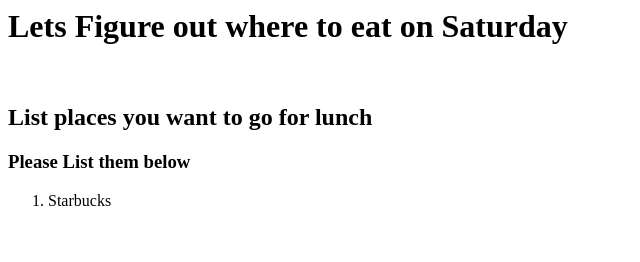
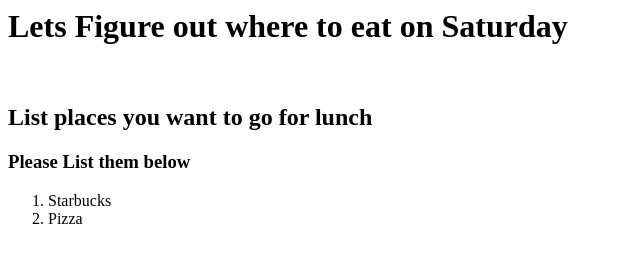
Before and after one commit to Frank-216/Food, a plain HTML site: page index.html in a window 1280 px wide. Shown: the full height of the page, 0-640 px from the left. Drawn offline with Linux system fonts and the light colour scheme.

Commit message:
Update food

```diff
--- a/index.html
+++ b/index.html
@@ -11,6 +11,7 @@
 		<h3> Please List them below</h3>
 		<ol>
 			<li> Starbucks</li>
+			<li> Pizza </li>
 		</ol>
 	</p>
 </body>
```
